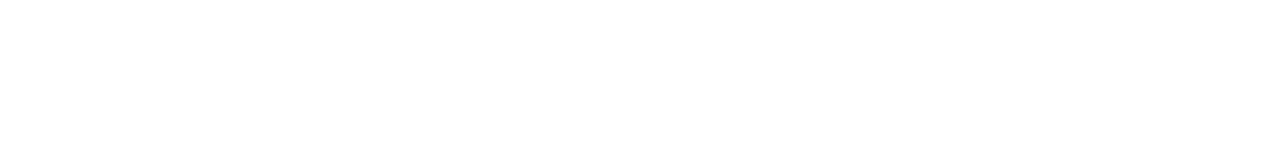
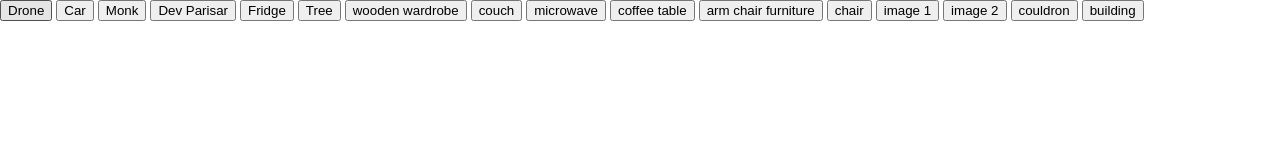
Before and after one commit to Aatmik-Coder/image-tracking, a plain HTML site: page index.html in a window 1280 px wide. Drawn offline with Linux system fonts and the light colour scheme.

Commit message:
added buttons in div in index.html

```diff
--- a/index.html
+++ b/index.html
@@ -30,26 +30,74 @@
 </head>
 
 <body style="margin : 0px; overflow: hidden;">
-    <!-- minimal loader shown until image descriptors are loaded. Loading may take a while according to the device computational power -->
-    <!-- <div class="arjs-loader">
-        <div>Loading, please wait...</div>
+    <div id="cam">
+        <button onclick="fun1()">
+            Drone
+        </button>
+
+        <button onclick="fun2()">
+            Car
+        </button>
+
+        <button onclick="fun3()">
+            Monk
+        </button>
+
+        <button onclick="fun4()">
+            Dev Parisar
+        </button>
+
+        <button onclick="fun5()">
+            Fridge
+        </button>
+
+        <button onclick="fun6()">
+            Tree
+        </button>
+
+        <button onclick="fun7()">
+            wooden wardrobe
+        </button>
+
+        <button onclick="fun8()">
+            couch
+        </button>
+
+        <button onclick="fun9()">
+            microwave
+        </button>
+
+        <button onclick="fun10()">
+            coffee table
+        </button>
+
+        <button onclick="fun11()">
+            arm chair furniture
+        </button>
+
+        <button onclick="fun12()">
+            chair
+        </button>
+
+        <button onclick="fun13()">
+            image 1
+        </button>
+
+        <button onclick="fun14()">
+            image 2
+        </button>
+
+        <button onclick="fun15()">
+            couldron
+        </button>
+
+        <button onclick="fun16()">
+            building
+        </button>
+
     </div>
 
-    <!-- a-frame scene -->
-    <a-scene vr-mode-ui="enabled: false;" renderer="logarithmicDepthBuffer: true;" embedded
-        arjs="trackingMethod: best; sourceType: webcam;debugUIEnabled: false;">
-        <!-- a-nft is the anchor that defines an Image Tracking entity -->
-        <!-- on 'url' use the path to the Image Descriptors created before. -->
-        <!-- the path should end with the name without the extension e.g. if file is 'pinball.fset' the path should end with 'pinball' -->
-        <a-nft type="nft" url="assets/image_descriptors/track_image" smooth="true" smoothCount="10" smoothTolerance=".01"
-            smoothThreshold="5">
-            <!-- as a child of the a-nft entity, you can define the content to show. here's a GLTF model entity -->
-            <a-entity gltf-model="assets/car/scene.gltf" scale="150 150 150" position="150 250 0">
-            </a-entity>
-        </a-nft>
-        <!-- static camera that moves according to the device movemenents -->
-        <a-entity camera></a-entity>
-    </a-scene>
+
 </body>
 <script src="index.js"></script>
 </html>
```
